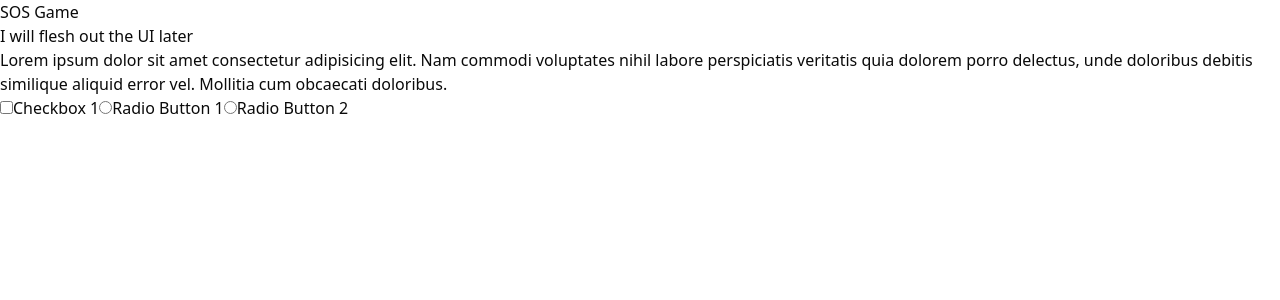
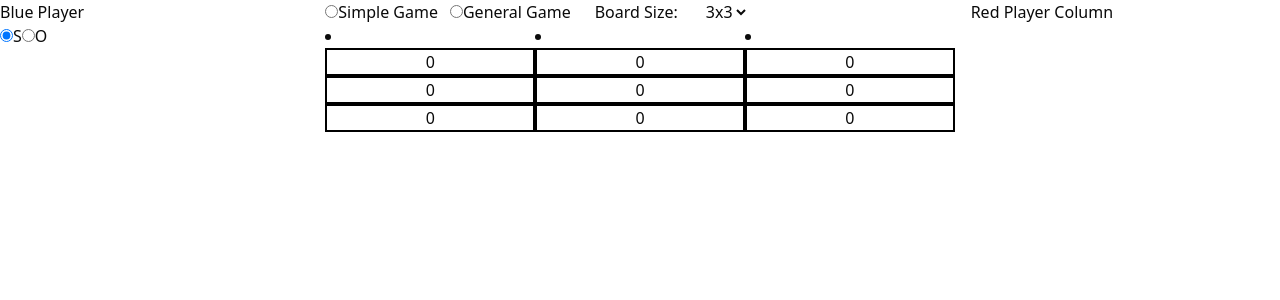
Before and after one commit to BDuong0/sos-game, a React (Vite) app: page / in a window 1280 px wide. Shown: the top 300 px of the page. Built offline with nearby package versions, Linux system fonts and the light colour scheme.

Commit message:
feat(App.tsx): Create UI for the SoS Board

```diff
--- a/src/App.tsx
+++ b/src/App.tsx
@@ -1,29 +1,71 @@
+import { ChangeEvent, useState } from "react";
+import { Board } from "./features/board"
+import SoSBoard from "./components/SoSBoard";
+import ThreeColumnLayout from "./components/ThreeColumnLayout";
+
+const sosBoard = new Board()
+
+const BOARD_SIZES = [
+  [3,3],
+  [4,4],
+  [5,5],
+  [6,6],
+  [7,7],
+  [8,8]
+]
+
 function App() {
+  const [displayedSize, setDisplayedSize] = useState(sosBoard.size)
+
+  const selectBoardSize = (e: ChangeEvent<HTMLSelectElement>) => {
+    const boardSize = Number(e.target.value)
+    console.log(boardSize)
+    sosBoard.setBoardSize(boardSize, boardSize)
+    setDisplayedSize([boardSize, boardSize])
+  }
+
   return (
     <main>
-      <h1>SOS Game</h1>
-      <p>I will flesh out the UI later</p>
-      <p>
-        Lorem ipsum dolor sit amet consectetur adipisicing elit. Nam commodi
-        voluptates nihil labore perspiciatis veritatis quia dolorem porro
-        delectus, unde doloribus debitis similique aliquid error vel. Mollitia
-        cum obcaecati doloribus.
-      </p>
+      <ThreeColumnLayout layoutLevel="root" gap="16px">
+        <ThreeColumnLayout.LeftColumn columnPercent={25}>
+          <p>Blue Player</p>
+          <form>
+            <label><input type='radio' name="blue-player-letter" value="S" defaultChecked></input>S</label>
+            <label><input type='radio' name="blue-player-letter" value="O"></input>O</label>
+          </form>
+        </ThreeColumnLayout.LeftColumn>
 
-      <label>
-        <input type="checkbox" id="checkbox1" name="checkbox1" />
-        <span>Checkbox 1</span>
-      </label>
+        <ThreeColumnLayout.MiddleColumn columnPercent={50}>
+          <div className="flex gap-6">
+            <form className="flex gap-3">
+              <label><input type='radio' name="game-mode"></input>Simple Game</label>
+              <label><input type='radio' name="game-mode"></input>General Game</label>
+            </form>
 
-      <label>
-        <input type="radio" name="radiobutton1" />
-        <span>Radio Button 1</span>
-      </label>
+            <label htmlFor="board-sizes">Board Size:</label>
+            <select id="board-sizes" onChange={selectBoardSize}>
+              {BOARD_SIZES.map(size => {
+                const rowCount = size[0]
+                const columnCount = size[1]
 
-      <label>
-        <input type="radio" name="radiobutton2" />
-        <span>Radio Button 2</span>
-      </label>
+                return (
+                  <option value={rowCount}>{rowCount}x{columnCount}</option>
+                )
+              })}
+            </select>
+          </div>
+
+          <div>
+            <span className="hidden">{displayedSize}</span>
+            <SoSBoard sosBoard={sosBoard}/>
+          </div>
+
+        </ThreeColumnLayout.MiddleColumn>
+
+        <ThreeColumnLayout.RightColumn columnPercent={25}>
+          <p>Red Player Column</p>
+        </ThreeColumnLayout.RightColumn>
+      </ThreeColumnLayout>
     </main>
   );
 }
--- /dev/null
+++ b/src/components/SoSBoard.tsx
@@ -0,0 +1,53 @@
+import { useState } from "react";
+import { Board } from "../features/board";
+
+const SoSBoard = ({ sosBoard }: { sosBoard: Board }) => {
+  function showGridCells() {
+    return sosBoard.grid.map((rows, rowIndex) => (
+      <li key={rowIndex}>
+        <ul>
+          {rows.map((columns, colIndex) => (
+            <BoardCell
+              sosBoard={sosBoard}
+              rowIndex={rowIndex}
+              colIndex={colIndex}
+            />
+          ))}
+        </ul>
+      </li>
+    ));
+  }
+
+  console.log(sosBoard.size[1]);
+
+  return (
+    <div
+      style={{
+        display: "grid",
+        gridTemplateColumns: `repeat(${sosBoard.size[1]}, minmax(0, 1fr))`,
+      }}
+    >
+      {showGridCells()}
+    </div>
+  );
+};
+
+export default SoSBoard;
+
+type BoardCellProps = { sosBoard: Board; rowIndex: number; colIndex: number };
+
+const BoardCell = ({ sosBoard, rowIndex, colIndex }: BoardCellProps) => {
+  const [cellValue, setCellValue] = useState(sosBoard.grid[rowIndex][colIndex]);
+
+  const handleOnclick = () => {
+    console.log(`Cell index = [${rowIndex}][${colIndex}]`);
+  };
+
+  return (
+    <li key={colIndex} className="border-2 border-solid border-black">
+      <button className="h-full w-full cursor-pointer" onClick={handleOnclick}>
+        {cellValue}
+      </button>
+    </li>
+  );
+};
--- /dev/null
+++ b/src/components/ThreeColumnLayout.tsx
@@ -0,0 +1,130 @@
+import { AriaAttributes, ComponentPropsWithoutRef, createContext, CSSProperties, ReactNode, useContext } from "react";
+
+interface NestedThreeColumnLayoutProps extends ComponentPropsWithoutRef<"div">, AriaAttributes {
+  layoutLevel: "nested";
+  gap?: string;
+  maxWidth?: never;
+  children: ReactNode;
+};
+
+interface RootThreeColumnLayoutProps extends ComponentPropsWithoutRef<"div">, AriaAttributes {
+  layoutLevel: "root";
+  gap?: string;
+  maxWidth?: string;
+  children: ReactNode;
+};
+
+interface ColumnProps extends ComponentPropsWithoutRef<"div">, AriaAttributes {
+  columnPercent?: number;
+  minWidth?: string;
+  children: ReactNode;
+}
+
+type ThreeColumnLayoutContext = {
+  gap: string;
+};
+const ThreeColumnContext = createContext<ThreeColumnLayoutContext>({gap: "0px"});
+
+export default function ThreeColumnLayout({
+  layoutLevel,
+  gap = "0px",
+  maxWidth = "1700px",
+  children,
+  ...props
+}: NestedThreeColumnLayoutProps | RootThreeColumnLayoutProps) {
+
+  const baseLayoutStyles : CSSProperties = {
+    display: "flex",
+    width: "100%",
+    gap: gap,
+    flexWrap: "wrap",
+    maxWidth: "none"
+  }
+
+  const rootLayoutStyles : CSSProperties = {
+    marginInline: "auto",
+    maxWidth: maxWidth
+  }
+
+  return (
+    <ThreeColumnContext.Provider value={{gap: gap}}>
+      <div
+        style={layoutLevel == "root" ? {...baseLayoutStyles, ...rootLayoutStyles} : {...baseLayoutStyles,} }
+        {...props}
+      >
+        {children}
+      </div>
+    </ThreeColumnContext.Provider>
+  );
+}
+
+// Control when ThreeColumnLayout starts wrapping and unwrapping by changing the pixel value in 'min-w-[300px]'
+const LeftColumn = ({
+  columnPercent = 33.33,
+  minWidth = "33ch",
+  children,
+  ...props
+}: ColumnProps) => {
+  const { gap } = useContext(ThreeColumnContext)
+
+  return (
+    <div
+      style={{
+        flexBasis: `calc(${columnPercent}% - (${gap} * 2 / 3))`,
+        minWidth: `${minWidth}`,
+        flexGrow: 1,
+      }}
+      {...props}
+    >
+      {children}
+    </div>
+  );
+};
+
+const MiddleColumn = ({
+  columnPercent = 33.33,
+  minWidth = "33ch",
+  children,
+  ...props
+}: ColumnProps) => {
+  const { gap } = useContext(ThreeColumnContext)
+
+  return (
+    <div
+      style={{
+        flexBasis: `calc(${columnPercent}% - (${gap} * 2 / 3))`,
+        minWidth: `${minWidth}`,
+        flexGrow: 1,
+      }}
+      {...props}
+    >
+      {children}
+    </div>
+  );
+};
+
+const RightColumn = ({
+  columnPercent = 33.33,
+  minWidth = "33ch",
+  children,
+  ...props
+}: ColumnProps) => {
+  const { gap } = useContext(ThreeColumnContext)
+
+  return (
+    <div
+      style={{
+        flexBasis: `calc(${columnPercent}% - (${gap} * 2 / 3))`,
+        minWidth: `${minWidth}`,
+        flexGrow: 1,
+      }}
+      {...props}
+    >
+      {children}
+    </div>
+  );
+};
+
+ThreeColumnLayout.LeftColumn = LeftColumn;
+ThreeColumnLayout.MiddleColumn = MiddleColumn;
+ThreeColumnLayout.RightColumn = RightColumn;
```
